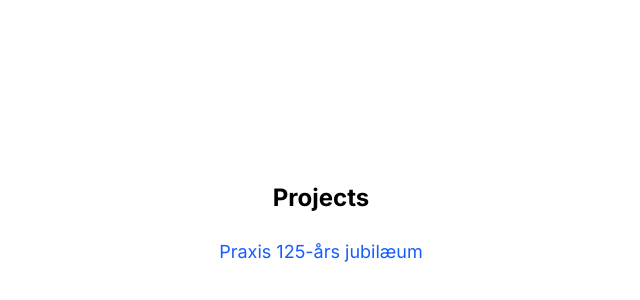
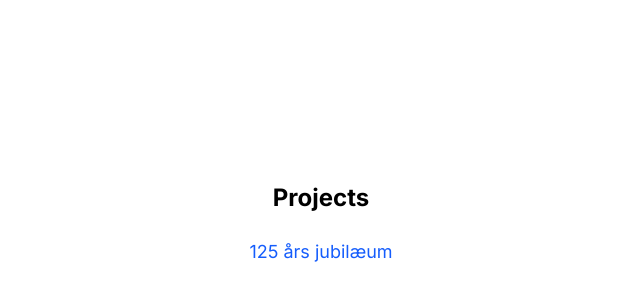
Before and after one commit to Tintdk/tint.dk, a Next.js app: page / in a window 1280 px wide. Shown: the part 176-476 px from the top of the page, without its empty margins (319-959 px from the left). Built offline with nearby package versions, Linux system fonts and the light colour scheme.

Commit message:
Update projects.js

```diff
--- a/src/data/projects.js
+++ b/src/data/projects.js
@@ -1,9 +1,9 @@
 export const projects = {
   "test-projekt": {
-    title: "Praxis 125-års jubilæum",
+    title: "125 års jubilæum",
     description: "Lorem ipsum dolor sit amet, consectetur adipiscing elit, sed do eiusmod tempor incididunt ut labore et dolore magna aliqua. Ut enim ad minim veniam, quis nostrud exercitation ullamco laboris nisi ut aliquip ex ea commodo consequat. Duis aute irure dolor in reprehenderit in voluptate velit esse cillum dolore eu fugiat nulla pariatur. Excepteur sint occaecat cupidatat non proident, sunt in culpa qui officia deserunt mollit anim id est laborum.",
-    client: "Ipsum Lorem",
-    topic: "Sit amet",
+    client: "Praxis",
+    topic: "Animation",
     services: ["Motion Graphics", "Videoproduktion"],
     cover: {
       type: "image",
```
